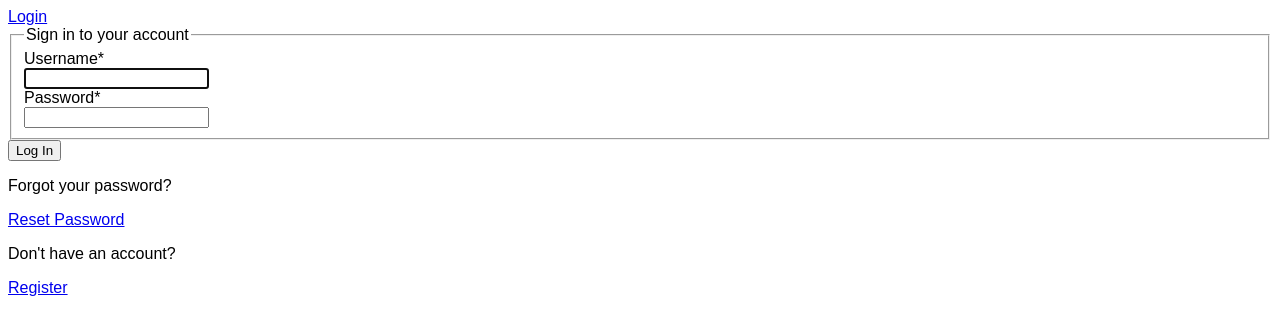
After one commit to readytechpro/prototype, a Django app: page /users/login in a window 1280 px wide. The commit adds this page. Shown: the top 335 px of the page. Run offline with Django 3.2, Linux system fonts and the light colour scheme; some libraries are stand-ins or nearby versions.

Commit message:
Add login/logout functionality to users app
Add login and logout page templates, add routes to use the generic authentication views.

Update settings to use appropriate post login redirect to sitecore app index page.

Update base to conditionally render links to these pages, depending on that user's authentication state.

Update users app register view to redirect to login page after a new user registers.

```diff
--- a/mysite/mysite/settings.py
+++ b/mysite/mysite/settings.py
@@ -125,3 +125,5 @@ USE_TZ = True
 STATIC_URL = '/static/'
 
 CRISPY_TEMPLATE_PACK = 'bootstrap4'
+
+LOGIN_REDIRECT_URL = 'sitecore:index'
--- a/mysite/sitecore/templates/sitecore/base.html
+++ b/mysite/sitecore/templates/sitecore/base.html
@@ -24,12 +24,17 @@
 </style>
 </head>
 <body>
-    {% if messages %}
+{% if messages %}
 {% for message in messages %}
 <p>{{ message }}</p>
+<hr>
 {% endfor %}
 {% endif %}
-
+{% if user.is_authenticated %}
+<a href="{% url 'users:logout' %}">Logout</a>
+{% else %}
+<a href="{% url 'users:login' %}">Login</a>
+{% endif %}
     {% block content %}
     <p>no page content</p>
     {% endblock content %}
--- /dev/null
+++ b/mysite/users/templates/users/login.html
@@ -0,0 +1,24 @@
+{% extends "sitecore/base.html" %}
+{% load crispy_forms_tags %}
+{% block content %}
+<div>
+    <form method="POST">
+        {% csrf_token %}
+        <fieldset>
+            <legend>Sign in to your account</legend>
+            {{ form|crispy }}
+        </fieldset>
+        <div>
+            <button type="submit">Log In</button>
+        </div>
+    </form>
+    <div>
+        <p>Forgot your password?</p>
+        <a href="#">Reset Password</a>
+    </div>
+    <div>
+        <p>Don't have an account?</p>
+        <a href="{% url 'users:register' %}">Register</a>
+    </div>
+</div>
+{% endblock content %}
--- a/mysite/users/urls.py
+++ b/mysite/users/urls.py
@@ -1,8 +1,11 @@
-from django.urls import path
+from django.urls import path, reverse_lazy, include
 from . import views
+from django.contrib.auth import views as auth_views
 
 app_name = 'users'
 
 urlpatterns = [
     path('register/', views.register, name='register'),
+    path('login', auth_views.LoginView.as_view(template_name='users/login.html'), name='login'),
+    path('logout', auth_views.LogoutView.as_view(template_name='users/logout.html'), name='logout'),
 ]
--- a/mysite/users/views.py
+++ b/mysite/users/views.py
@@ -9,8 +9,8 @@ def register(request):
         if form.is_valid():
             form.save()
             username = form.cleaned_data.get('username')
-            messages.success(request, f'A new Ready Tech Pro account has been created for {username}')
-            return redirect('sitecore:index')
+            messages.success(request, f'A new Ready Tech Pro account has been created for {username}. You can now log in.')
+            return redirect('sitecore:login')
     else:
         form = UserRegisterForm()
     return render(request, 'users/register.html', context={'form': form})
```
Also changed, not shown: mysite/users/templates/users/logout.html (added, +10 -0 lines).
